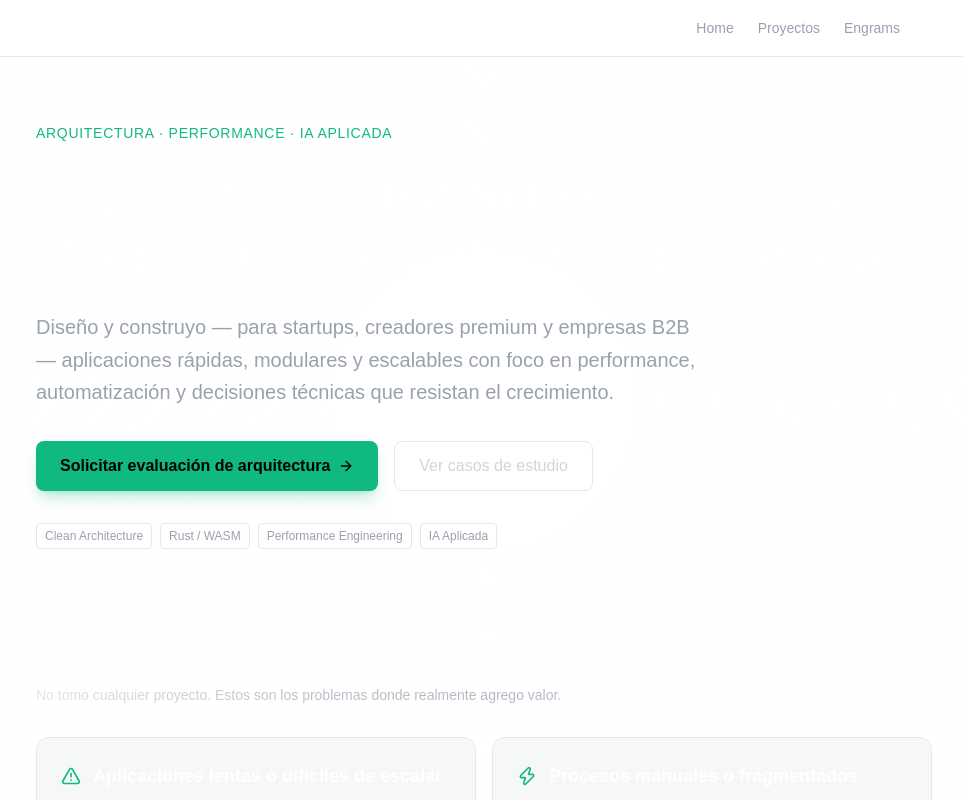
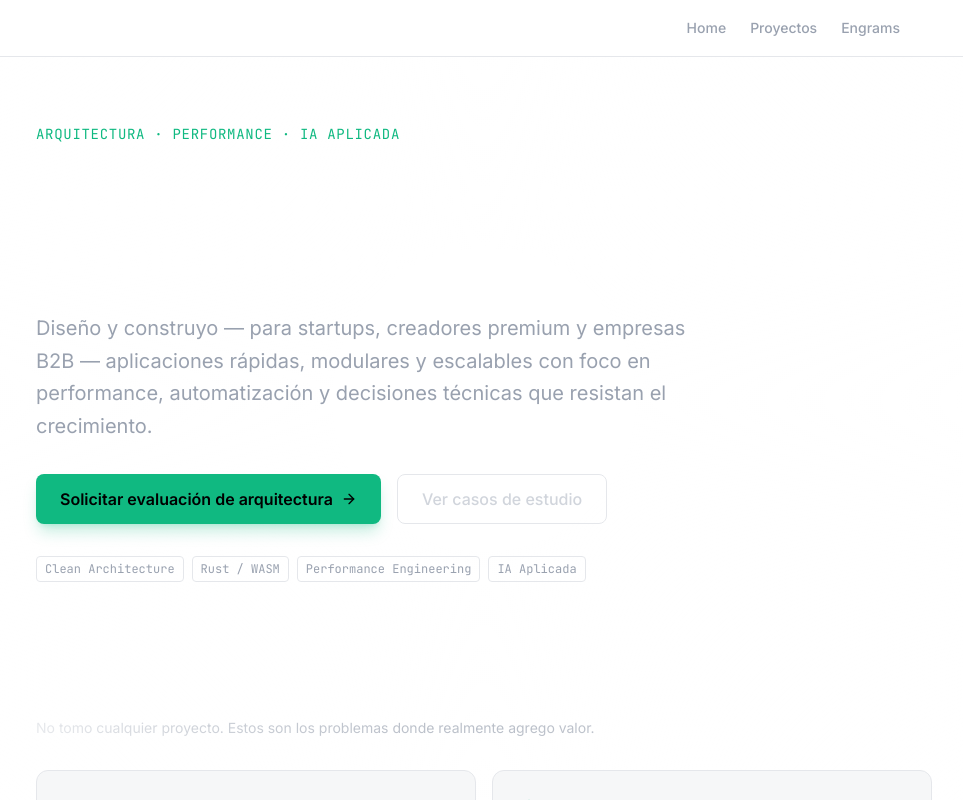
Before and after one commit to seven-tec/Portafolio-web, a Next.js app: page / in a window 1280 px wide. Shown: the top 800 px of the page, without its empty margins (156-1119 px from the left). Built offline with nearby package versions, Linux system fonts and the light colour scheme; no server answers.

Commit message:
style(theme): configure Inter and JetBrains Mono fonts using Next.js google fonts

```diff
--- a/src/app/globals.css
+++ b/src/app/globals.css
@@ -18,8 +18,8 @@
   --color-surface-hover: var(--surface-hover);
   --color-border: var(--border);
   --color-primary: var(--primary);
-  --font-sans: var(--font-geist-sans);
-  --font-mono: var(--font-geist-mono);
+  --font-sans: var(--font-sans);
+  --font-mono: var(--font-mono);
 }
 
 @media (prefers-color-scheme: dark) {
@@ -37,7 +37,6 @@
 body {
   background: var(--background);
   color: var(--foreground);
-  font-family: Arial, Helvetica, sans-serif;
 }
 
 /* Ajustes para rehype-pretty-code */
--- a/src/app/layout.tsx
+++ b/src/app/layout.tsx
@@ -4,6 +4,17 @@ import { ReactNode } from "react";
 import { Metadata } from 'next';
 import { Analytics } from "@vercel/analytics/react";
 import { siteUrl } from "../lib/site";
+import { Inter, JetBrains_Mono } from "next/font/google";
+
+const inter = Inter({
+  subsets: ["latin"],
+  variable: "--font-sans",
+});
+
+const jetbrainsMono = JetBrains_Mono({
+  subsets: ["latin"],
+  variable: "--font-mono",
+});
 
 export const metadata: Metadata = {
   metadataBase: new URL(siteUrl()),
@@ -29,7 +40,7 @@ export const metadata: Metadata = {
 
 export default function RootLayout({ children }: { children: ReactNode }) {
   return (
-    <html lang="es" className="dark scroll-smooth" data-scroll-behavior="smooth" suppressHydrationWarning>
+    <html lang="es" className={`dark scroll-smooth ${inter.variable} ${jetbrainsMono.variable}`} data-scroll-behavior="smooth" suppressHydrationWarning>
       <body className="bg-background text-foreground min-h-screen flex flex-col font-sans selection:bg-primary/30">
 
         {/* Background Grid */}
```
